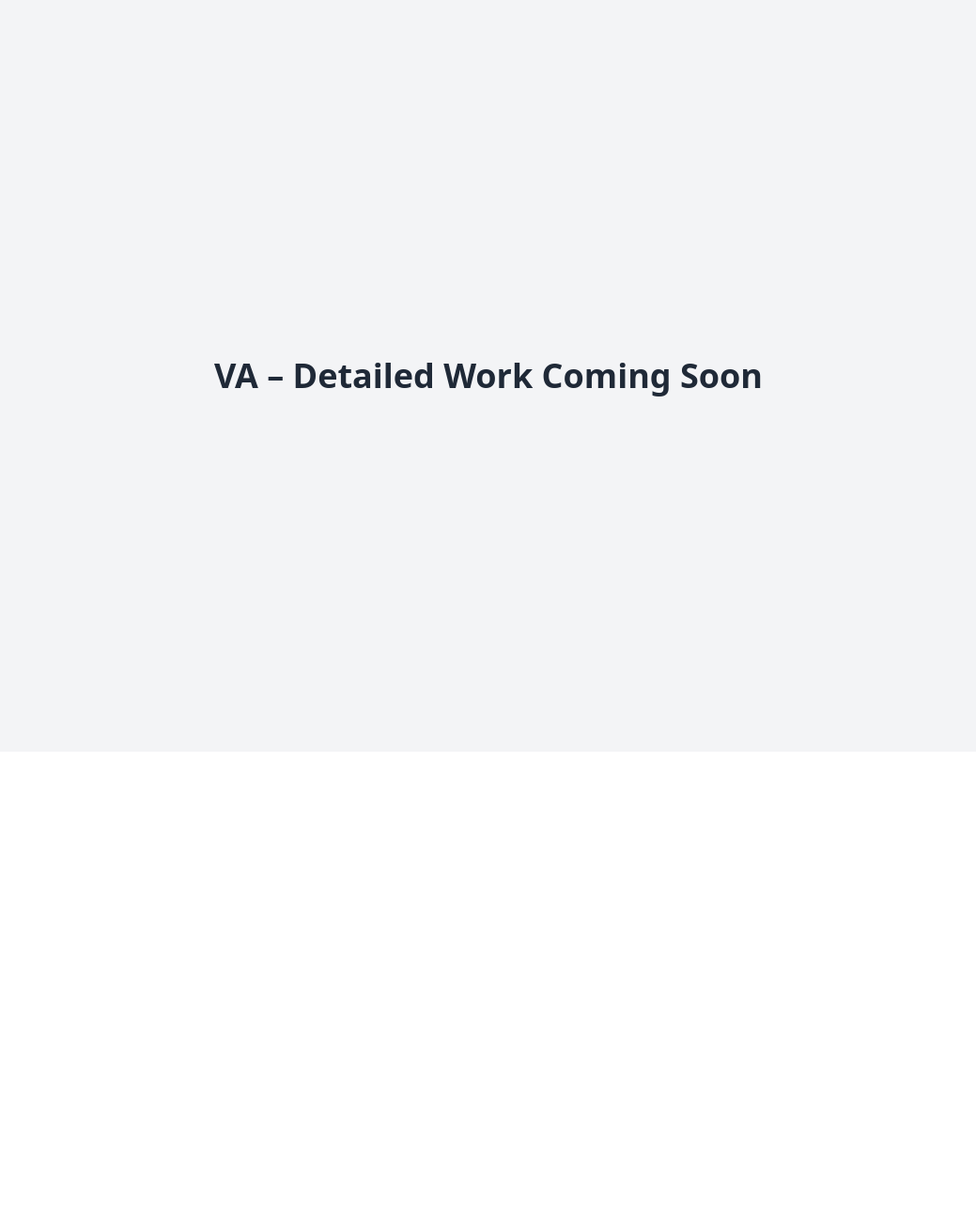
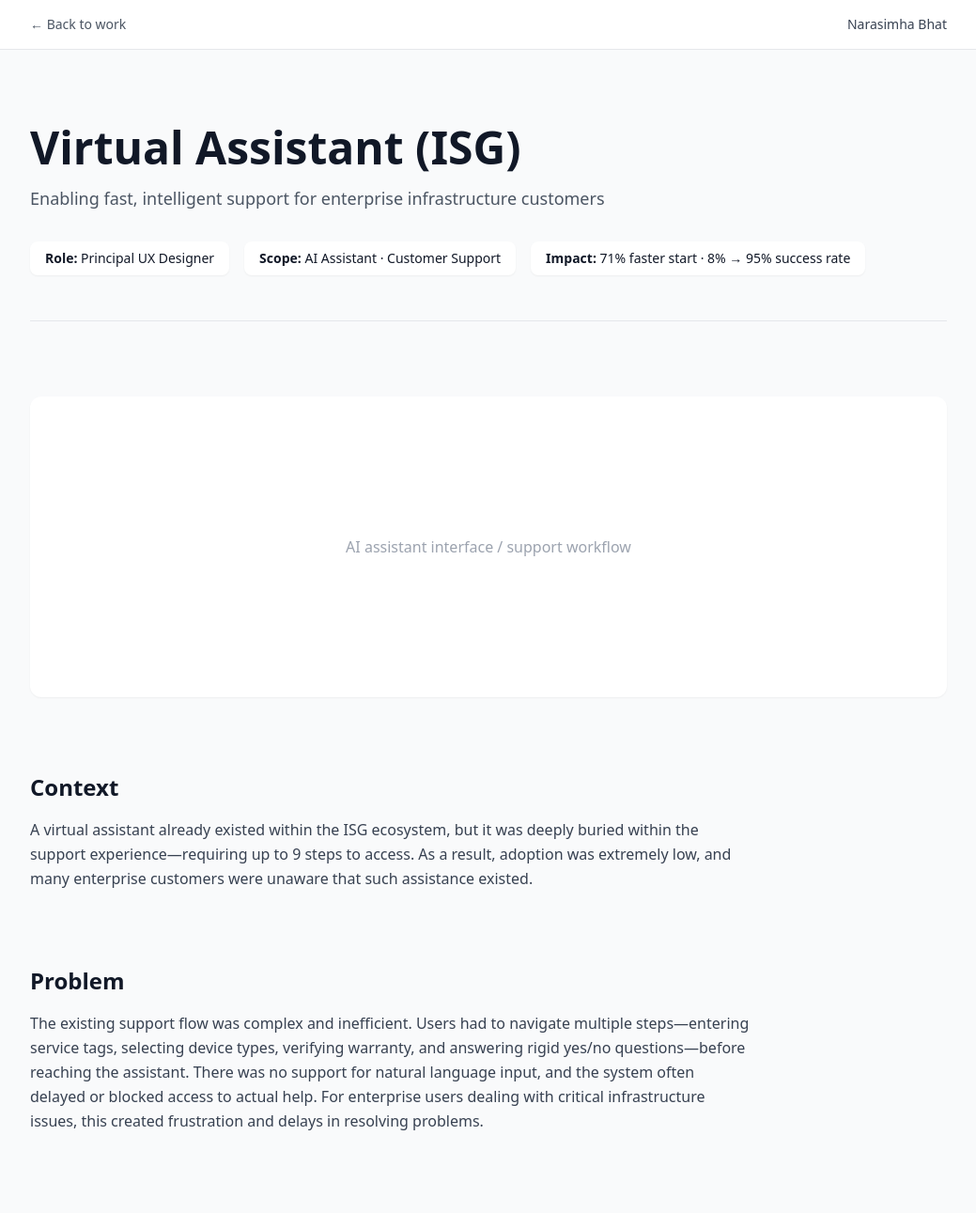
Before and after one commit to Simha1991/narasimha-portfolio, a React (Vite) app: page /narasimha-portfolio/va-detail in a window 1280 px wide. Shown: the top 1291 px of the page at 94% size, without its empty margins (120-1159 px from the left). Before the commit the page ends 800 px from the top, so only its background shows below. Built offline with nearby package versions, Linux system fonts and the light colour scheme; the HTML template or start-up script is replaced by a standard one.

Commit message:
Update VaDetail.jsx

```diff
--- a/src/pages/VaDetail.jsx
+++ b/src/pages/VaDetail.jsx
@@ -1,11 +1,197 @@
-import React from "react";
+import { useNavigate } from "react-router-dom";
 
 export default function VaDetail() {
+  const navigate = useNavigate();
+
   return (
-    <section className="min-h-screen flex items-center justify-center bg-gray-100">
-      <h1 className="text-4xl font-bold text-gray-800">
-        VA – Detailed Work Coming Soon
-      </h1>
-    </section>
+    <div>
+
+      {/* Top Bar */}
+      <div className="sticky top-0 z-50 bg-white/80 backdrop-blur-md border-b border-gray-200">
+        <div className="max-w-5xl mx-auto px-6 py-4 flex justify-between items-center">
+
+          <button
+            onClick={() => navigate(-1)}
+            className="text-sm text-gray-600 hover:text-black transition"
+          >
+            ← Back to work
+          </button>
+
+          <span className="text-sm font-medium text-gray-700">
+            Narasimha Bhat
+          </span>
+
+        </div>
+      </div>
+
+      {/* Content */}
+      <div className="bg-gray-50 text-gray-900">
+        <div className="max-w-5xl mx-auto px-6 py-20 space-y-20">
+
+          {/* Hero */}
+          <section className="pb-12 border-b border-gray-200">
+            <h1 className="text-4xl md:text-5xl font-bold leading-tight">
+              Virtual Assistant (ISG)
+            </h1>
+
+            <p className="mt-4 text-lg text-gray-600 max-w-2xl">
+              Enabling fast, intelligent support for enterprise infrastructure customers
+            </p>
+
+            <div className="mt-8 flex flex-wrap gap-4 text-sm">
+              <span className="bg-white px-4 py-2 rounded-lg shadow-sm">
+                <strong>Role:</strong> Principal UX Designer
+              </span>
+              <span className="bg-white px-4 py-2 rounded-lg shadow-sm">
+                <strong>Scope:</strong> AI Assistant · Customer Support
+              </span>
+              <span className="bg-white px-4 py-2 rounded-lg shadow-sm">
+                <strong>Impact:</strong> 71% faster start · 8% → 95% success rate
+              </span>
+            </div>
+          </section>
+
+          {/* Visual */}
+          <section>
+            <div className="w-full h-[320px] bg-white rounded-xl shadow-sm flex items-center justify-center text-gray-400">
+              AI assistant interface / support workflow
+            </div>
+          </section>
+
+          {/* Context */}
+          <section>
+            <h2 className="text-2xl font-semibold">Context</h2>
+            <p className="mt-4 text-gray-700 leading-relaxed max-w-3xl">
+              A virtual assistant already existed within the ISG ecosystem, but it was deeply buried within the support experience—requiring
+              up to 9 steps to access. As a result, adoption was extremely low, and many enterprise customers were unaware that such assistance existed.
+            </p>
+          </section>
+
+          {/* Problem */}
+          <section>
+            <h2 className="text-2xl font-semibold">Problem</h2>
+            <p className="mt-4 text-gray-700 leading-relaxed max-w-3xl">
+              The existing support flow was complex and inefficient. Users had to navigate multiple steps—entering service tags, selecting
+              device types, verifying warranty, and answering rigid yes/no questions—before reaching the assistant.
+
+              There was no support for natural language input, and the system often delayed or blocked access to actual help. For enterprise
+              users dealing with critical infrastructure issues, this created frustration and delays in resolving problems.
+            </p>
+          </section>
+
+          {/* Approach */}
+          <section>
+            <h2 className="text-2xl font-semibold">Approach</h2>
+            <p className="mt-4 text-gray-700 leading-relaxed max-w-3xl">
+              I reimagined the assistant as the primary entry point rather than a buried feature. The goal was to reduce time-to-help and
+              align the experience with how enterprise users actually seek support.
+
+              Instead of forcing users through structured flows, I introduced a more flexible interaction model that supports natural language
+              input while still maintaining system intelligence and routing logic.
+
+              I also aligned the assistant with broader platform initiatives, including DEP and UPE, to ensure a unified and consistent experience.
+            </p>
+          </section>
+
+          {/* Before vs After */}
+          <section>
+            <h2 className="text-2xl font-semibold">Before vs After</h2>
+
+            <div className="mt-6 grid md:grid-cols-2 gap-8 text-gray-700 max-w-4xl">
+
+              <div>
+                <h3 className="font-semibold text-gray-900 mb-2">Before</h3>
+                <ul className="space-y-2 text-sm">
+                  <li>• 9-step navigation to reach assistant</li>
+                  <li>• Rigid yes/no interaction model</li>
+                  <li>• No natural language support</li>
+                  <li>• Delayed access to help</li>
+                  <li>• Low discoverability and adoption</li>
+                </ul>
+              </div>
+
+              <div>
+                <h3 className="font-semibold text-gray-900 mb-2">After</h3>
+                <ul className="space-y-2 text-sm">
+                  <li>• Assistant available at first entry point</li>
+                  <li>• Natural language interaction enabled</li>
+                  <li>• Faster access to support options</li>
+                  <li>• Integrated with DEP and support systems</li>
+                  <li>• High success rate and improved usability</li>
+                </ul>
+              </div>
+
+            </div>
+          </section>
+
+          {/* Key Interaction */}
+          <section>
+            <div className="w-full h-[300px] bg-white rounded-xl shadow-sm flex items-center justify-center text-gray-400">
+              Critical issue → instant phone support / AI flow
+            </div>
+          </section>
+
+          {/* Solution */}
+          <section>
+            <h2 className="text-2xl font-semibold">Solution</h2>
+
+            <div className="mt-6 space-y-6 text-gray-700 max-w-3xl">
+
+              <p>
+                Brought the virtual assistant to the forefront of the experience, allowing users to access support immediately after
+                entering their service tag.
+              </p>
+
+              <p>
+                Introduced natural language input to replace rigid decision trees, enabling users to describe their issues in their
+                own words.
+              </p>
+
+              <p>
+                Designed a priority-based flow where critical issues are identified upfront and users are immediately provided with
+                direct phone support for faster resolution.
+              </p>
+
+              <p>
+                Integrated the assistant with Digital Entry Point, ensuring users land in a unified ecosystem where device details
+                and support are seamlessly connected.
+              </p>
+
+              <p className="font-medium text-gray-900">
+                Consolidated “Contact Us” and knowledge base access within the assistant, reducing fragmentation and making support
+                more accessible in a single interface.
+              </p>
+
+            </div>
+          </section>
+
+          {/* Impact */}
+          <section>
+            <h2 className="text-2xl font-semibold">Impact</h2>
+            <ul className="mt-4 space-y-3 text-gray-700 max-w-3xl">
+              <li>• Reduced time-to-start support by 71%</li>
+              <li>• Increased success rate from ~8% to ~95%</li>
+              <li>• Improved discoverability of support tools</li>
+              <li>• Reduced unnecessary service request creation</li>
+              <li>• Enabled faster issue resolution for enterprise users</li>
+              <li>• Expected improvement in customer satisfaction (CSAT)</li>
+            </ul>
+          </section>
+
+          {/* Reflection */}
+          <section>
+            <h2 className="text-2xl font-semibold">Reflection</h2>
+            <p className="mt-4 text-gray-700 leading-relaxed max-w-3xl">
+              This project reinforced that in high-stakes environments, speed and clarity are critical. Enterprise users are not
+              exploring—they are solving urgent problems.
+
+              By prioritizing immediate access to help and simplifying interaction models, we transformed the assistant from a
+              hidden feature into a critical support channel.
+            </p>
+          </section>
+
+        </div>
+      </div>
+    </div>
   );
 }
```
